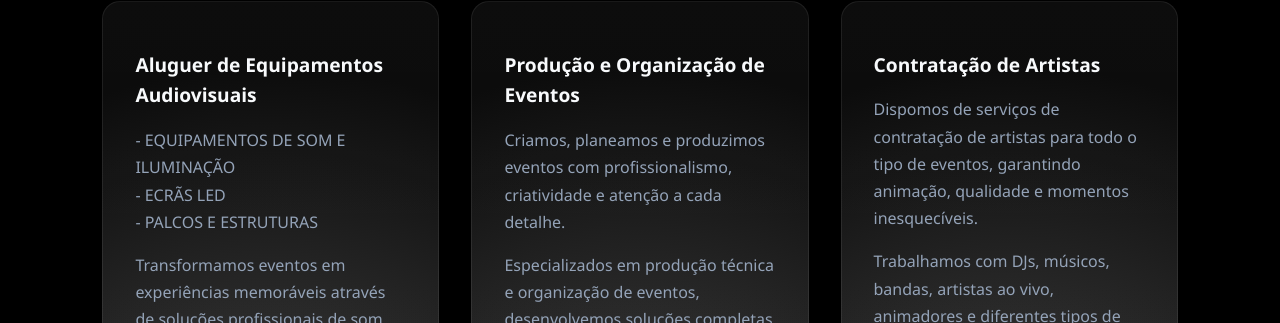
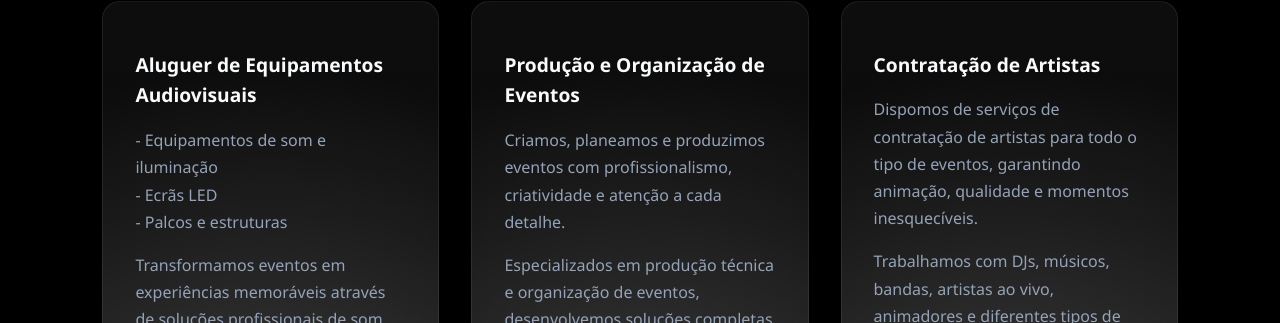
Before and after one commit to jaarego/jaarego.github.io, a Jekyll site: the page built from index.html, in a window 1280 px wide and 900 px high, scrolled down 1666 px. Shown: the part 131-454 px from the top of the window. Built offline with Jekyll 4.4.1, drawn with Linux system fonts in a browser that asks for light colours.

```diff
--- a/_includes/services.html
+++ b/_includes/services.html
@@ -7,9 +7,9 @@
             <h3>Aluguer de Equipamentos Audiovisuais</h3>
 
             <p>
-                - EQUIPAMENTOS DE SOM E ILUMINAÇÃO<br>
-                - ECRÃS LED<br>
-                - PALCOS E ESTRUTURAS
+                - Equipamentos de som e iluminação<br>
+                - Ecrãs LED<br>
+                - Palcos e estruturas
             </p>
 
             <p>
```
